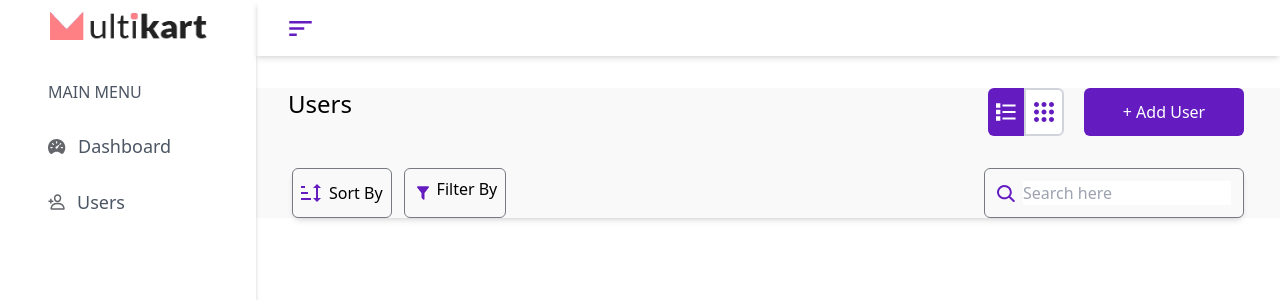
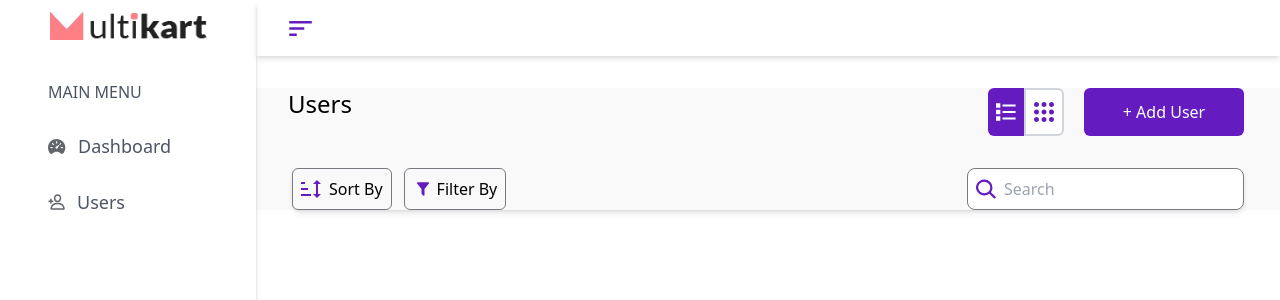
Before and after one commit to HT-shubhams/multikart_revised, a React (Vite) app: page / in a window 1280 px wide. Shown: the top 300 px of the page. Built offline with nearby package versions, Linux system fonts and the light colour scheme.

Commit message:
fix: search bar responsive

```diff
--- a/src/components/UserList.jsx
+++ b/src/components/UserList.jsx
@@ -1,4 +1,5 @@
-import React from "react";
+import React, { useState } from "react";
+import classNames from "classnames";
 import {
   FilterByIcon,
   GridViewIcon,
@@ -8,11 +9,14 @@ import {
 } from "../assets/icons";
 
 const UserList = () => {
+  const [isInputFocused, setIsInputFocused] = useState(false);
+  const [isSearchExpanded, setIsSearchExpanded] = useState(false);
+
   return (
     <div className="bg-[#F9F9F9]">
       <div className="flex justify-between mt-8">
         <div className="text-2xl ml-4 md:ml-8">Users</div>
-        <div className="flex ">
+        <div className="flex">
           <button className="bg-[#641CC0] text-white p-2 rounded-l-md">
             <ListViewIcon className="w-5 h-5" />
           </button>
@@ -20,32 +24,50 @@ const UserList = () => {
             <GridViewIcon className="w-5 h-5 text-[#641CC0]" />
           </button>
           <button className="bg-[#641CC0] text-white p-2 rounded-md w-20 h-10 md:w-40 md:h-12 ml-3 md:ml-5 mr-5 md:mr-9">
-            {/* {window.innerWidth < 768 ? "+ Add" : "+ Add User"} */}
             <span className="md:hidden">+ Add</span>
             <span className="hidden md:block">+ Add User</span>
           </button>
         </div>
       </div>
       <div className="flex mt-4 md:mt-8 rounded-lg shadow-md mx-2 md:mx-9">
-        <div className="flex justify-between w-full ">
+        <div className="flex justify-between w-full">
           <div className="flex space-x-3">
             <button className="flex p-2 border border-[#777a81] rounded-md items-center">
-              <SortByIcon className={"md:mr-2"} />
+              <SortByIcon className="md:mr-2" />
               <span className="hidden md:inline">Sort By</span>
             </button>
             <button className="flex p-2 border border-[#777a81] rounded-md">
-              <FilterByIcon className={"md:mr-1 my-auto"} />
+              <FilterByIcon className="md:mr-1 my-auto" />
               <span className="hidden md:inline">Filter By</span>
             </button>
           </div>
 
-          <div className="flex">
-            <div className="flex border p-2 md:p-3 border-[#777a81] rounded-md items-center">
-              <SearchIcon className={"my-auto"} />{" "}
+          <div className="flex items-center">
+            <div
+              className={classNames(
+                "flex items-center gap-1 bg-white py-2 pl-2 pr-[4.5px] md:p-2 rounded-lg border border-[#777a81]",
+                { "!border-[#2e4272]": isInputFocused }
+              )}
+            >
+              <button
+                type="button"
+                className="h-6 aspect-square"
+                onClick={() => setIsSearchExpanded(!isSearchExpanded)}
+              >
+                <SearchIcon className="w-5 h-5" />
+              </button>
               <input
                 type="text"
-                placeholder="Search here"
-                className="outline-none hidden md:ml-2 md:block md:w-52"
+                placeholder="Search"
+                className={classNames(
+                  "bg-transparent outline-none text-black",
+                  { "hidden md:block": !isSearchExpanded }
+                )}
+                onBlur={() => {
+                  setIsInputFocused(false);
+                  setIsSearchExpanded(false);
+                }}
+                onFocus={() => setIsInputFocused(true)}
               />
             </div>
           </div>
```
